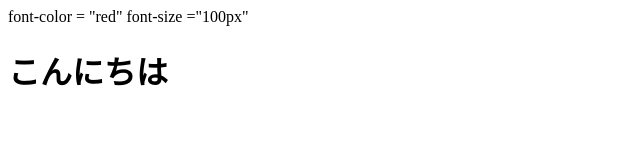
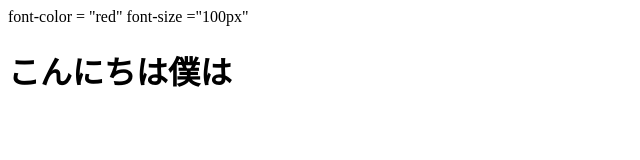
Before and after one commit to mk-109/oor, a plain HTML site: page index.html in a window 1280 px wide. Shown: the whole page, without its empty margins (0-640 px from the left). Drawn offline with Linux system fonts and the light colour scheme.

Commit message:
Update index.html

```diff
--- a/index.html
+++ b/index.html
@@ -12,7 +12,7 @@
 
 <body>
 <h1>
-こんにちは
+こんにちは僕は
 </h1>
 </body>
 
```
